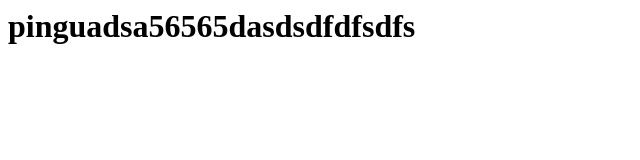
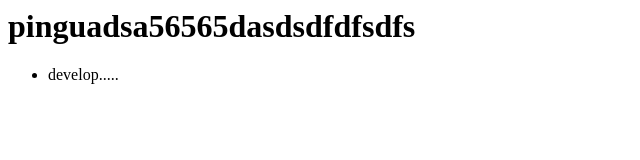
Before and after one commit to pingu87/www, a plain HTML site: page index.html in a window 1280 px wide. Shown: the full height of the page, 0-640 px from the left. Drawn offline with Linux system fonts and the light colour scheme.

Commit message:
프로모션 작업중.

```diff
--- a/index.html
+++ b/index.html
@@ -2,5 +2,10 @@
 <head></head>
 <body>
 <h1>pinguadsa56565dasdsdfdfsdfs</h1>
+<div>
+    <ul>
+        <li>develop.....</li>
+    </ul>
+</div>
 </body>
 </html>
```
